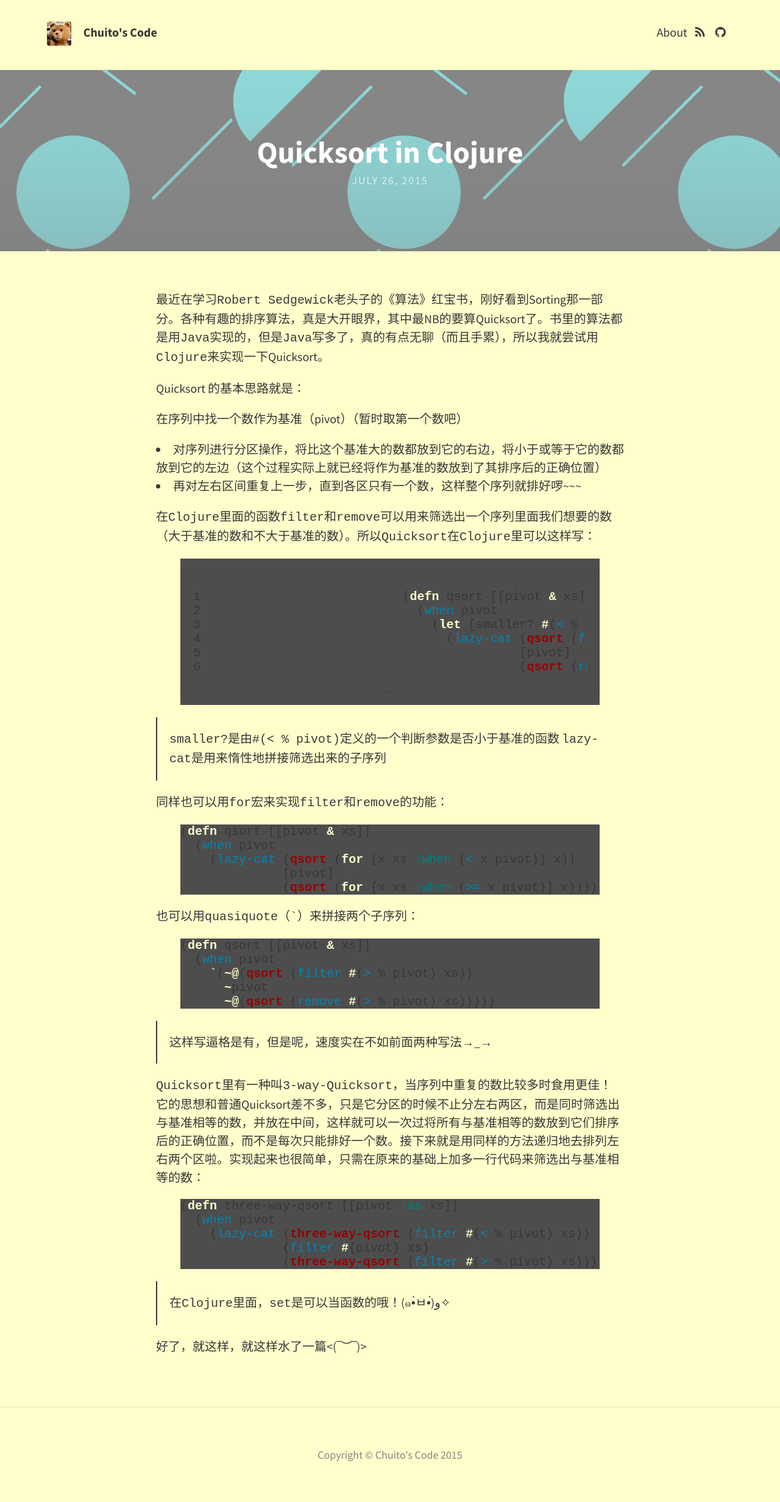
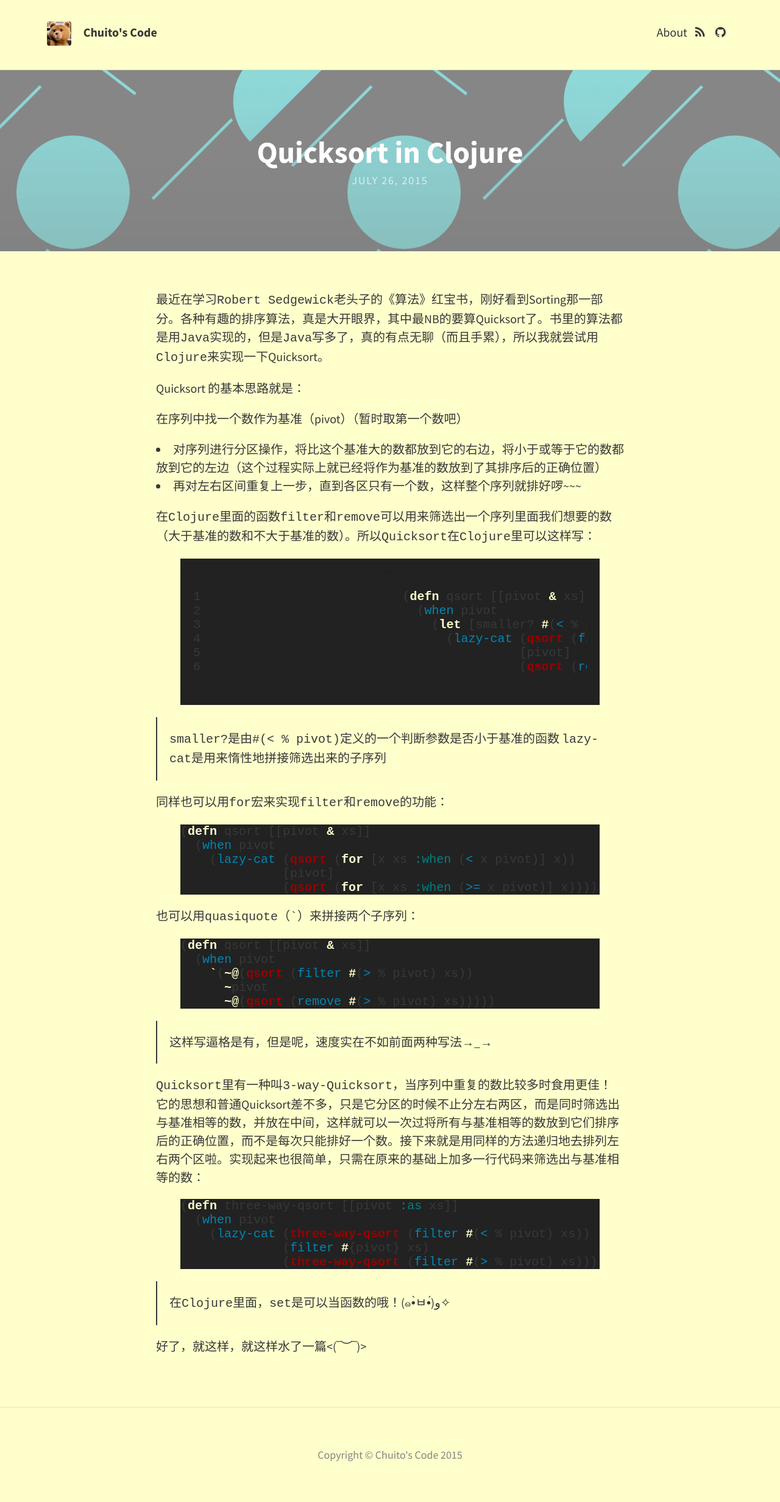
Before and after one commit to ChuitoChan/ChuitoChan.github.io, a Jekyll site: the page built from _posts/2015-07-26-quicksort-in-clojure.md, in a window 1280 px wide. Shown: the whole page at 61% size. Built offline with Jekyll 4.4.1, drawn with Linux system fonts in a browser that asks for light colours; nearby versions of some CDN libraries.

Commit message:
Update _syntax.scss

```diff
--- a/_sass/external/_syntax.scss
+++ b/_sass/external/_syntax.scss
@@ -1,7 +1,7 @@
 // pygments-css (https://github.com/richleland/pygments-css)
 
 
-.highlight { background: #4D4D4D; }
+.highlight { background: #222222; }
 .c { color: #999988; font-style: italic } /* Comment */
 .err { color: #a61717; background-color: #e3d2d2 } /* Error */
 .k { color: #ffffcc; font-weight: bold } /* Keyword */
```
